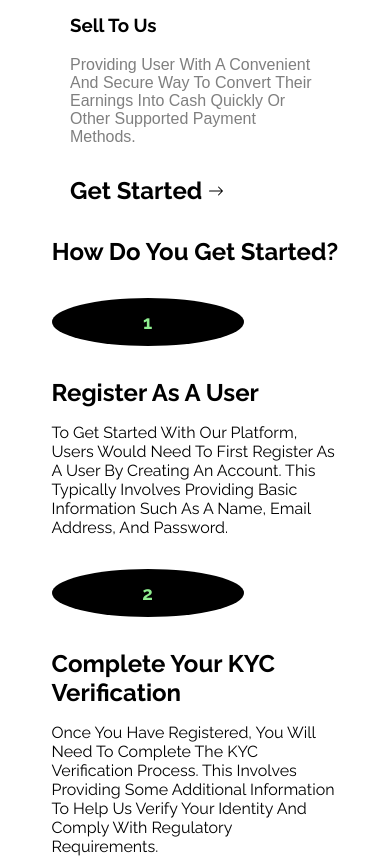
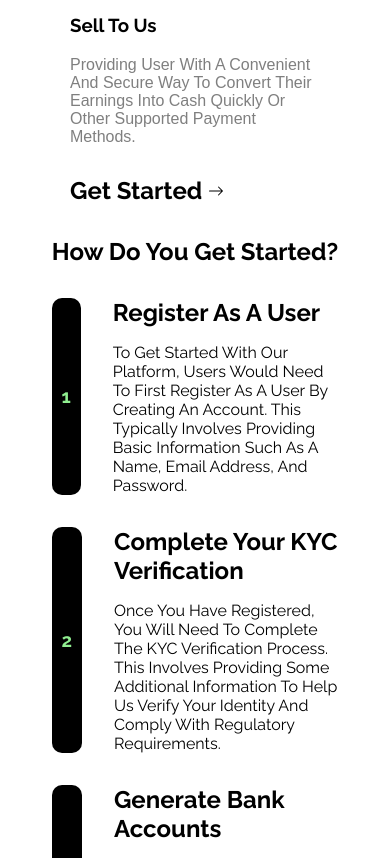
Before and after one commit to Ayanda-boluwatife/falcon-pay, a React (Create React App) app: page / in a window 390 px wide. Shown: the part 4688-5546 px from the top of the page. Built offline with nearby package versions, Linux system fonts and the light colour scheme.

Commit message:
responsiveness

```diff
--- a/src/components/Help.js
+++ b/src/components/Help.js
@@ -10,7 +10,6 @@ function Help() {
    <div className="two">
     <h1>Contact Us</h1>
     <p>If you have any questions or need assistance with our platform, please don't hesitate to contact us. You can reach us through our customer support team, by email, phone or live chat.</p>
-    <button>Frequently Asked Questions</button>
    </div>
    <div className="twoo">
         <div className="twooo">
--- a/src/components/How.js
+++ b/src/components/How.js
@@ -64,9 +64,8 @@ const Wrapper = styled.article`
     display: flex;
     align-items: center;
     justify-content: center;
-    width: 3rem;
-    height: 2rem;
-    border-radius: 50%;
+    padding: 10px;
+    border-radius: 10px;
     background-color: #000000;
     color: #90EE90;
   }
@@ -106,9 +105,8 @@ const Wrapper = styled.article`
     display: flex;
     align-items: center;
     justify-content: center;
-    width: 12rem;
-    height: 3rem;
-    border-radius: 50%;
+    padding:10px;
+    border-radius: 10px;
     background-color: #000000;
     color: #90EE90;
   }
@@ -116,9 +114,7 @@ const Wrapper = styled.article`
   width: 100%;
   margin-top: 1rem;
   }
-  .step{
-    flex-direction: column;
-  }
+
 }
 `
 
```
